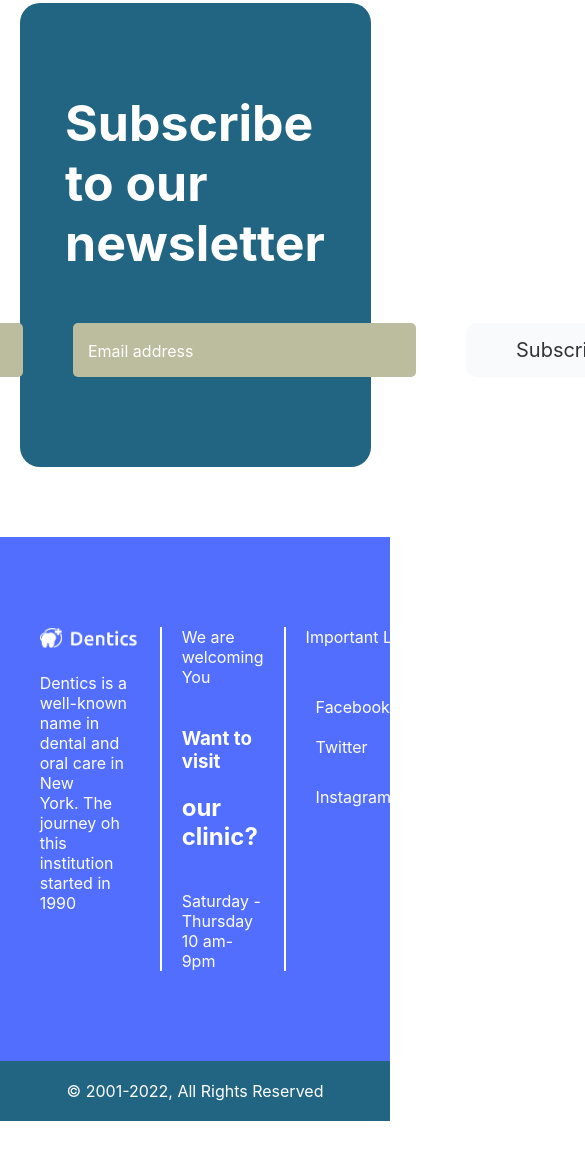
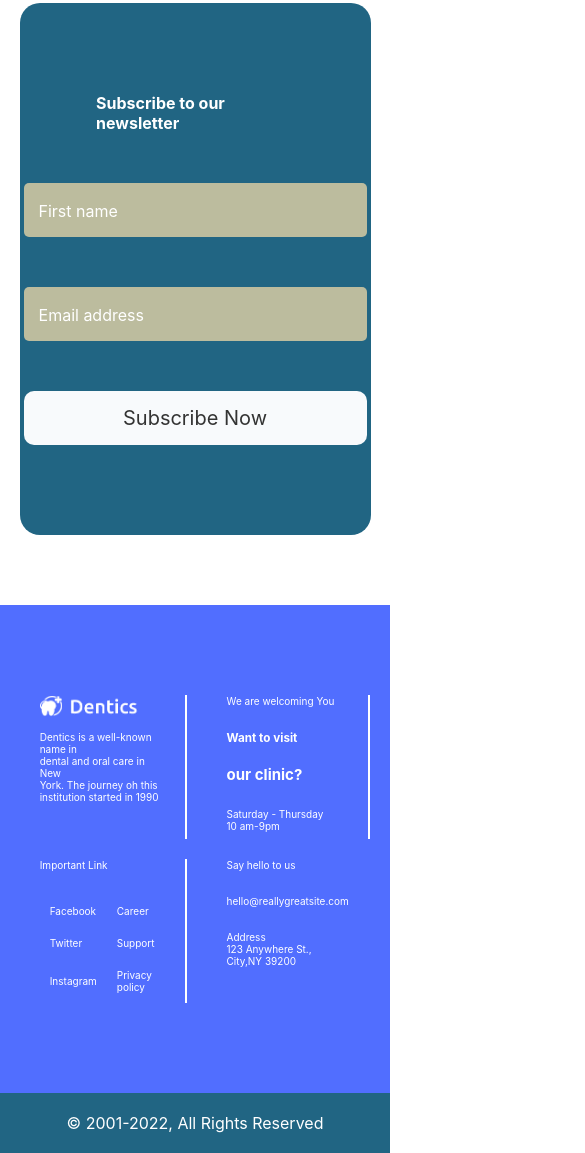
Before and after one commit to medbankole97/site-cabinet-dentaire-responsive, a plain HTML site: page index.html in a window 390 px wide. Shown: the part 8496-9649 px from the top of the page, 585 px wide, since content can reach past the window. Before the commit the page ends 9617 px from the top, so only its background shows below. Drawn offline with Linux system fonts and the light colour scheme.

Commit message:
test encore

```diff
--- a/style.css
+++ b/style.css
@@ -698,7 +698,8 @@ color: #333;
 #subscribes .subscribe {
     width: 90%;
     background-color: var(--footerBG);
-    display: flex; flex-direction: column;
+    display: flex;
+    flex-direction: column;
     align-items: center;
     padding: 50px;
     color: var(--white);
@@ -1028,4 +1029,20 @@ input[type="email"], input[type="password"] {
     #renseigner .contener form label{
 
     }
+    #subscribes .subscribe form{
+      display: flex;
+      flex-direction: column;
+    }
+    #subscribes .subscribe h2{
+        font-size: 16px;
+    }
+    #content .contents{
+        display: grid;
+        grid-template-columns: repeat(2, 1fr);
+        grid-template-rows: repeat(2, 1fr);
+        gap: 20px;
+        font-size: 10px;
+    }
+
+
 }
```
